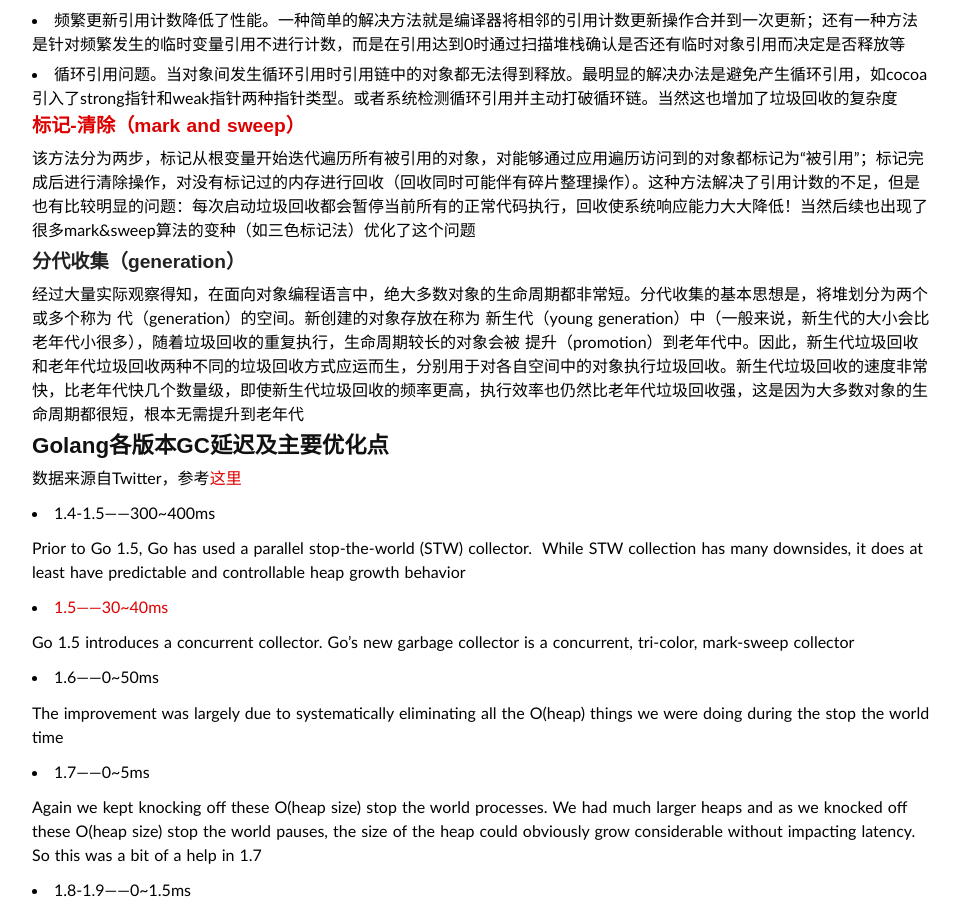
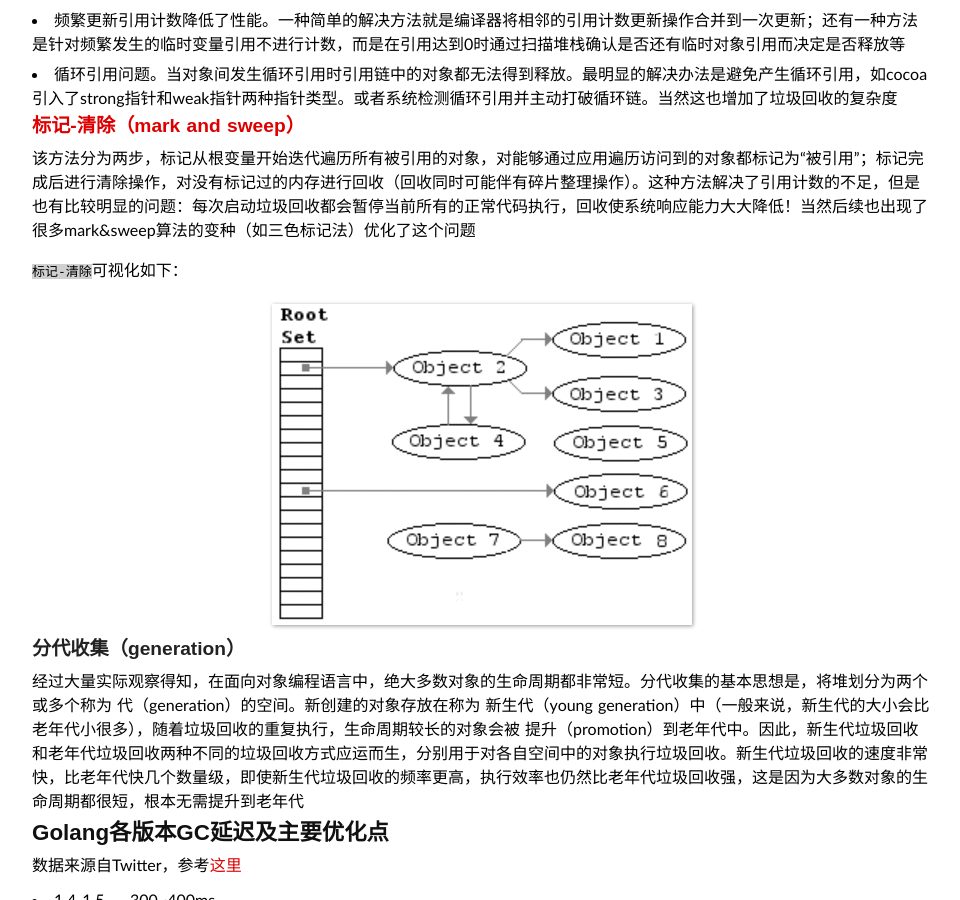
Before and after one commit to duyanghao/duyanghao.github.io, a Jekyll site: the page built from _posts/2019-1-11-golang.md, in a window 1280 px wide and 900 px high, scrolled down 607 px. Shown: the whole window, without its empty margins (158-1118 px from the left). Built offline with Jekyll 4.4.1, drawn with Linux system fonts in a browser that asks for light colours; some web fonts are replaced; comment, search, counter and statistics services are not loaded.

Commit message:
添加动态图
Signed-off-by: duyanghao <1294057873@qq.com>

```diff
--- a/_posts/2019-1-11-golang.md
+++ b/_posts/2019-1-11-golang.md
@@ -28,6 +28,10 @@
 ### <font color="#dd0000">标记-清除（mark and sweep）</font><br />
 
 该方法分为两步，标记从根变量开始迭代遍历所有被引用的对象，对能够通过应用遍历访问到的对象都标记为“被引用”；标记完成后进行清除操作，对没有标记过的内存进行回收（回收同时可能伴有碎片整理操作）。这种方法解决了引用计数的不足，但是也有比较明显的问题：每次启动垃圾回收都会暂停当前所有的正常代码执行，回收使系统响应能力大大降低！当然后续也出现了很多mark&sweep算法的变种（如三色标记法）优化了这个问题
+
+`标记-清除`可视化如下：
+
+![](/public/img/Golang/Animation_of_the_Naive_Mark_and_Sweep_Garbage_Collector_Algorithm.gif)
 
 ### 分代收集（generation）
 经过大量实际观察得知，在面向对象编程语言中，绝大多数对象的生命周期都非常短。分代收集的基本思想是，将堆划分为两个或多个称为 代（generation）的空间。新创建的对象存放在称为 新生代（young generation）中（一般来说，新生代的大小会比 老年代小很多），随着垃圾回收的重复执行，生命周期较长的对象会被 提升（promotion）到老年代中。因此，新生代垃圾回收和老年代垃圾回收两种不同的垃圾回收方式应运而生，分别用于对各自空间中的对象执行垃圾回收。新生代垃圾回收的速度非常快，比老年代快几个数量级，即使新生代垃圾回收的频率更高，执行效率也仍然比老年代垃圾回收强，这是因为大多数对象的生命周期都很短，根本无需提升到老年代
```
Also changed, not shown: public/img/Golang/Animation_of_the_Naive_Mark_and_Sweep_Garbage_Collector_Algorithm.gif (added).
